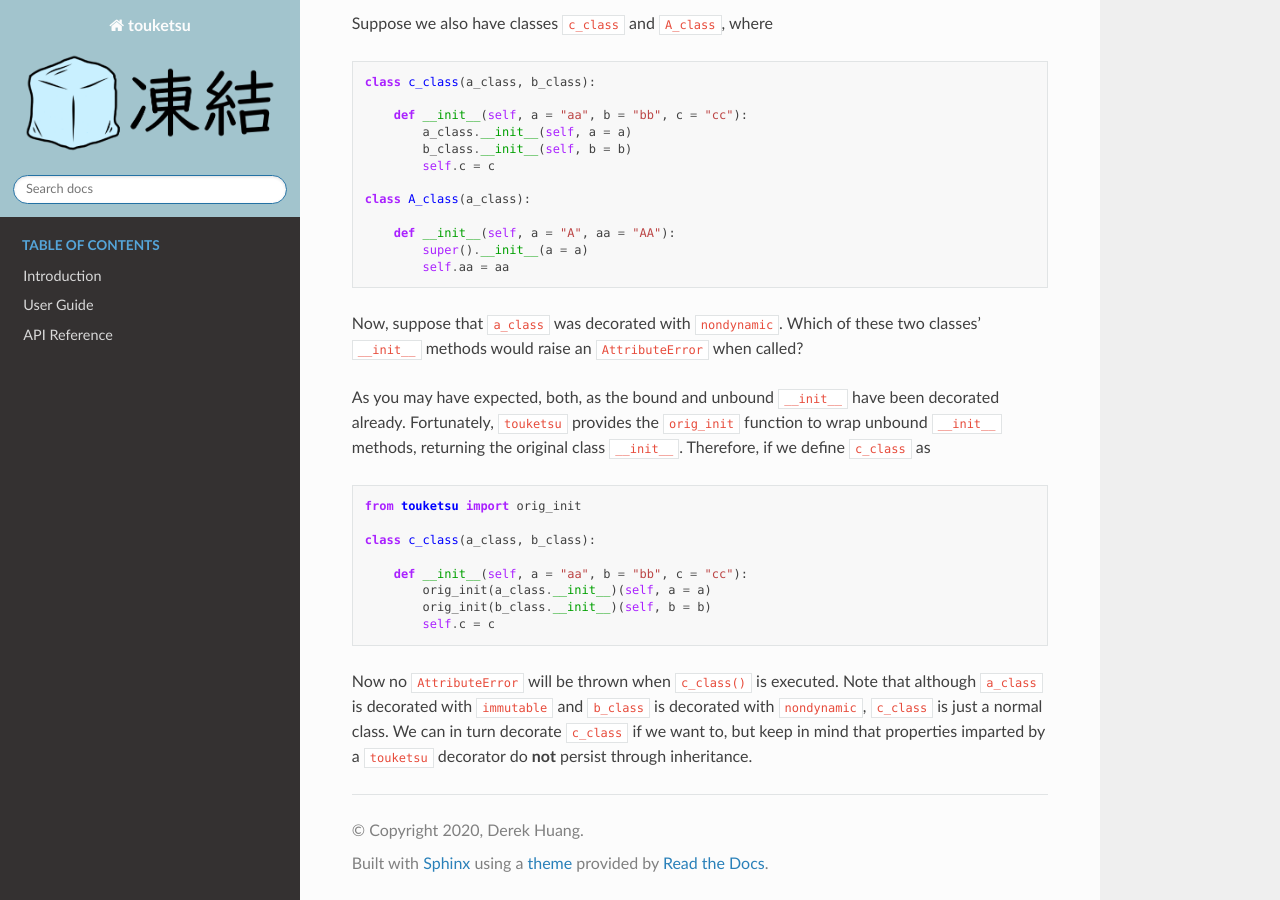
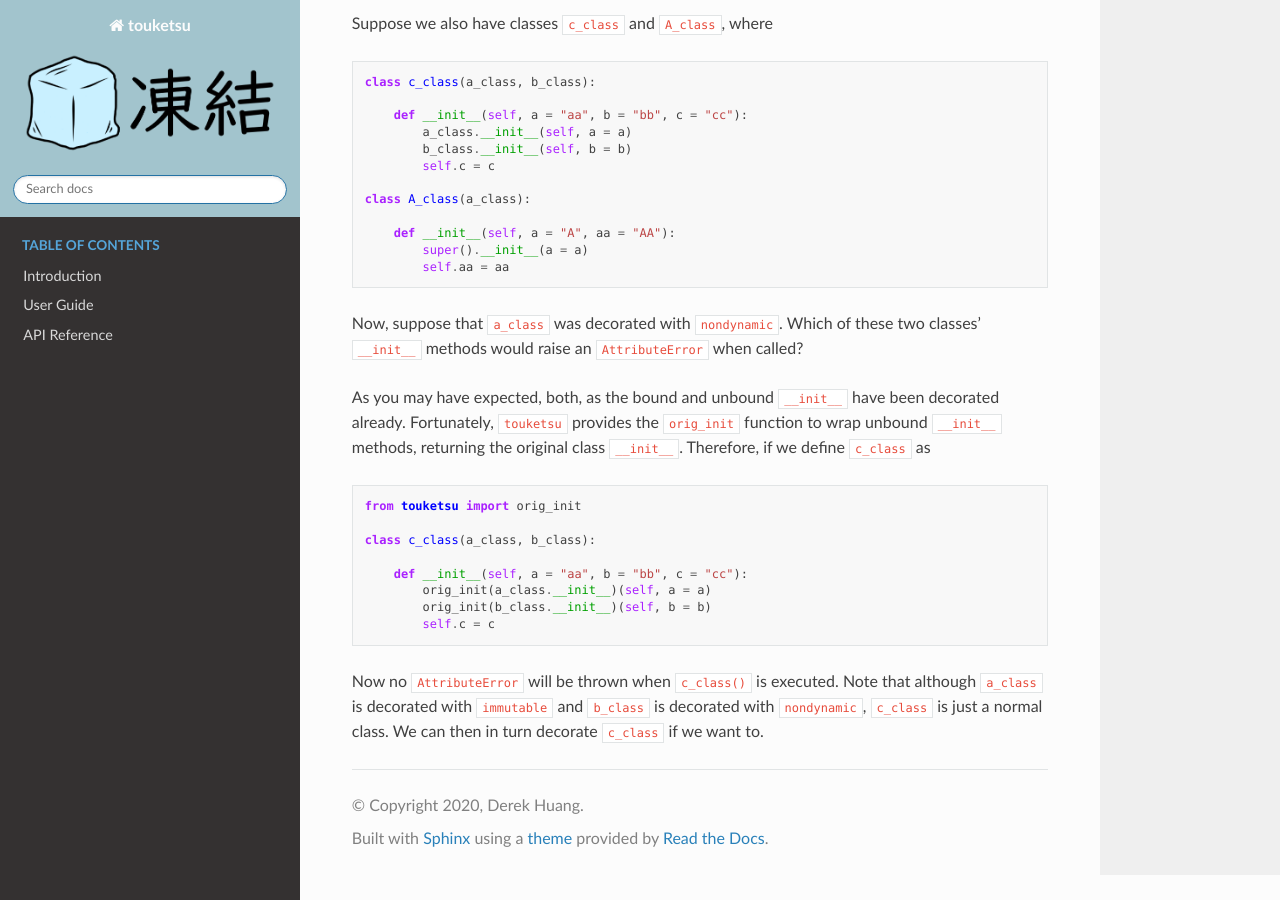
Before and after one commit to phetdam/touketsu, a Sphinx documentation site: the page built from doc/source/quickstart_plain.rst, in a window 1280 px wide and 900 px high, scrolled down 2112 px. Built offline with Sphinx 7.4.7 and the Read the Docs theme 2.0.0, drawn with Linux system fonts in a browser that asks for light colours; some of the changed text lies outside the part shown.

Commit message:
update content in quickstart docs

```diff
--- a/doc/source/quickstart_plain.rst
+++ b/doc/source/quickstart_plain.rst
@@ -155,6 +155,5 @@ function to wrap unbound ``__init__`` methods, returning the original class
 
 Now no ``AttributeError`` will be thrown when ``c_class()`` is executed. Note
 that although ``a_class`` is decorated with ``immutable`` and ``b_class`` is
-decorated with ``nondynamic``, ``c_class`` is just a normal class. We can in
-turn decorate ``c_class`` if we want to, but keep in mind that properties
-imparted by a ``touketsu`` decorator do **not** persist through inheritance.
+decorated with ``nondynamic``, ``c_class`` is just a normal class. We can then
+in turn decorate ``c_class`` if we want to.
```
Also changed, not shown: other parts of doc/source/quickstart_plain.rst (+2 -2 lines), doc/source/quickstart.rst (+3 -5 lines).
